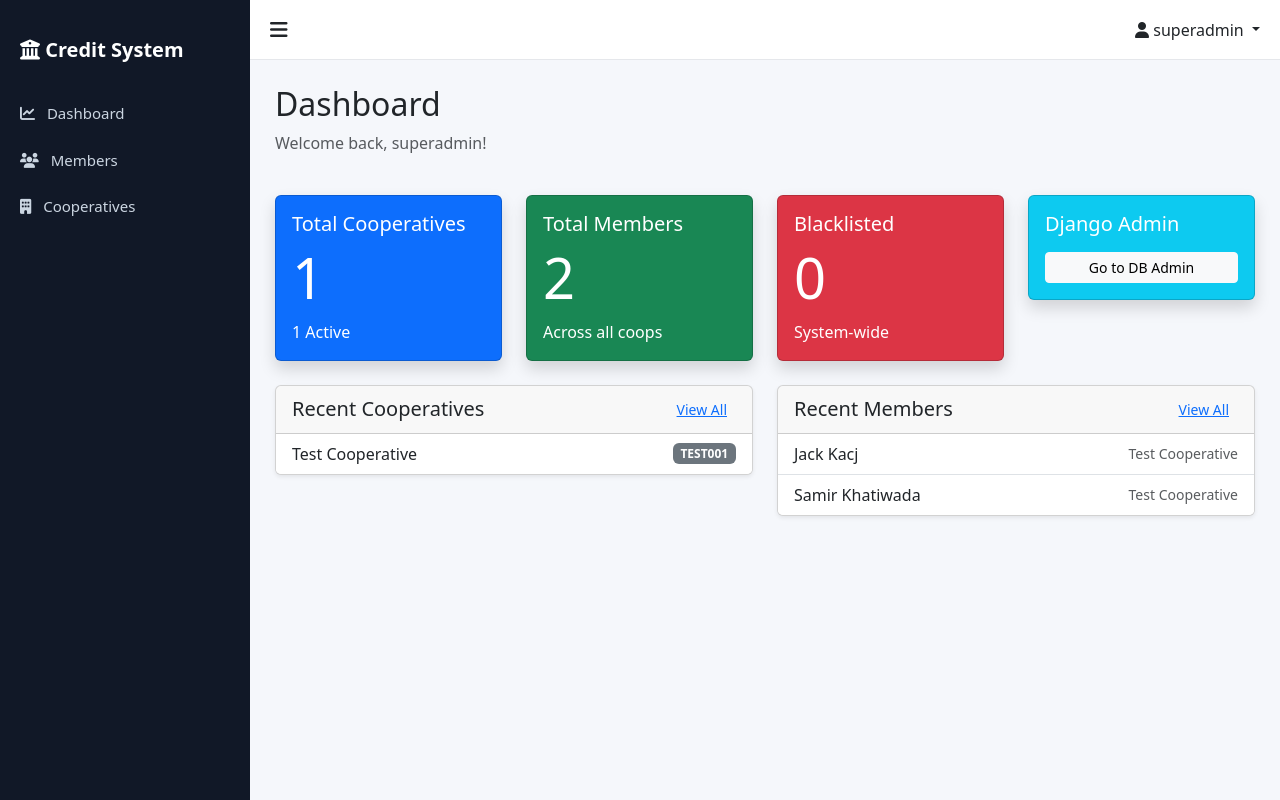
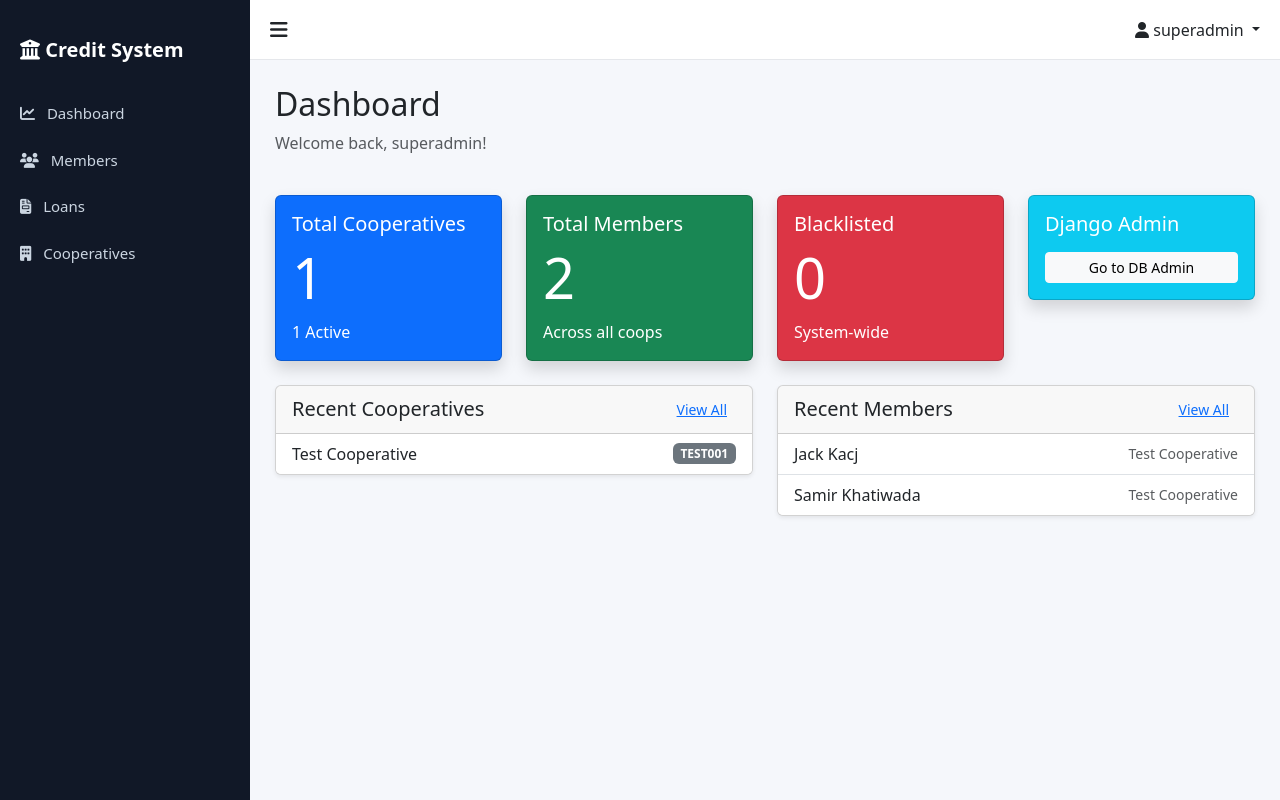
Before and after one commit to sameer9860/Credit-Information-System, a Django app: page /accounts/dashboard/ in a window 1280 px wide. Run offline with Django 5.2, Linux system fonts and the light colour scheme; a user stored in the database is signed in; data comes from the database, SQL or seed files in the repository.

Commit message:
Updated with sidebar

```diff
--- a/templates/base.html
+++ b/templates/base.html
@@ -124,6 +124,10 @@ padding:25px;
 <i class="fa-solid fa-users me-2"></i> Members
 </a>
 
+<a href="{% url 'loans:loan_list' %}">
+    <i class="fa-solid fa-file-invoice me-2"></i> Loans
+</a>
+
 {% if user.is_superadmin %} <a href="{% url 'cooperatives:list' %}"> <i class="fa-solid fa-building me-2"></i> Cooperatives </a>
 
 {% elif user.cooperative %} <a href="{% url 'cooperatives:detail' user.cooperative.pk %}"> <i class="fa-solid fa-handshake me-2"></i> My Cooperative </a>
```
